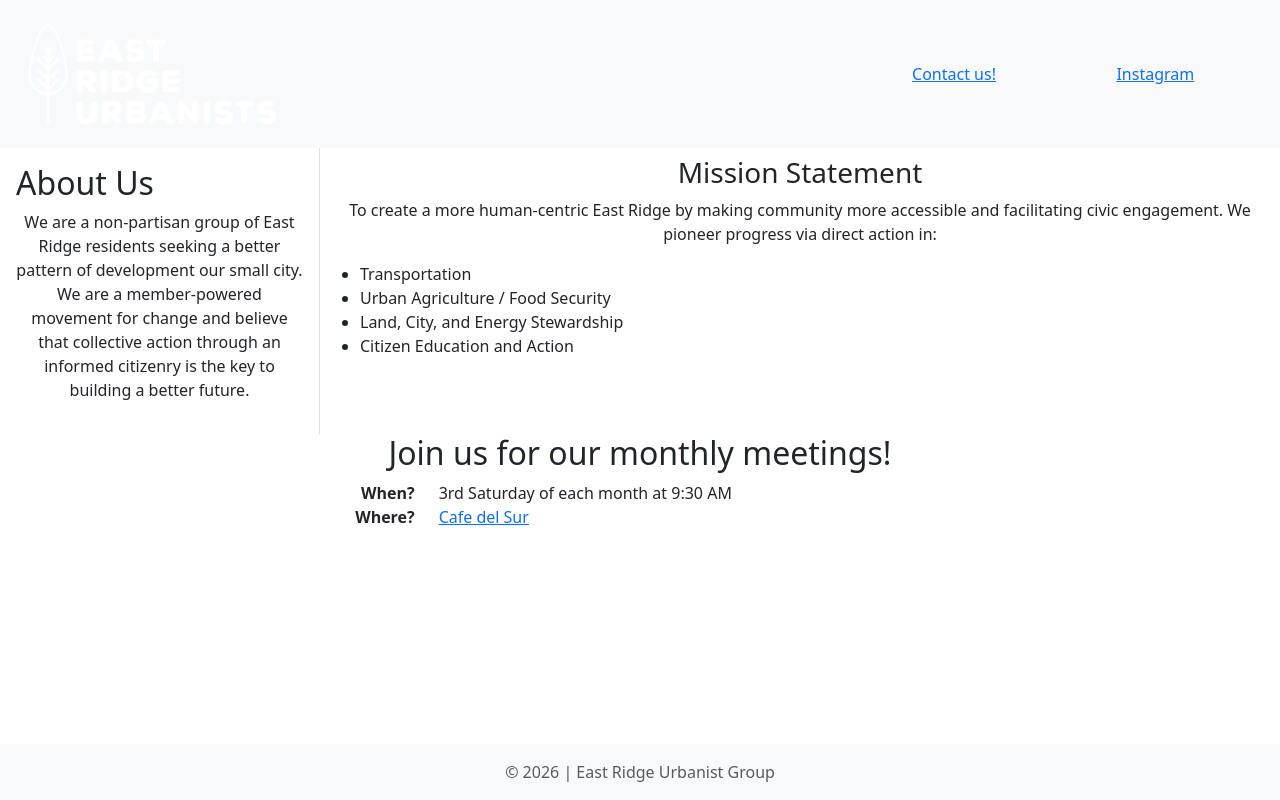
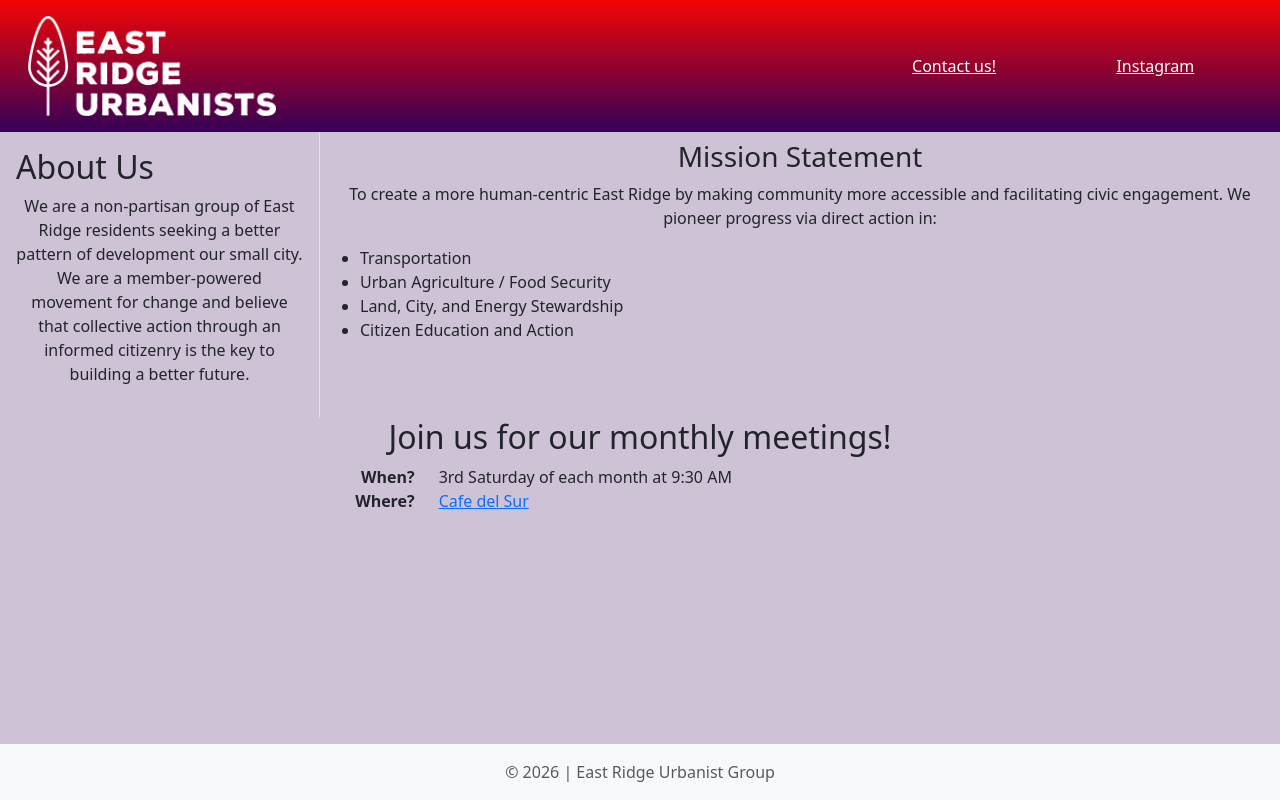
Before and after one commit to eastridgeurbanists/website, a plain HTML site: page index.html in a window 1280 px wide. Drawn offline with nearby package versions, Linux system fonts and the light colour scheme.

Commit message:
Updated coloring

```diff
--- a/static/css/main.css
+++ b/static/css/main.css
@@ -1,7 +1,18 @@
-.erug-bg-body-tertiary {
-    background-color: orange;
+body {
+    background: #3401573d
 }
 
+.navbar {
+    padding: 0 0;
+}
+
+#header {
+    background: linear-gradient(#f20505, #340157);
+}
+
+#header a {
+    color: white;
+}
 
 #about div.responsive-border {
     border-right: none !important;
```
